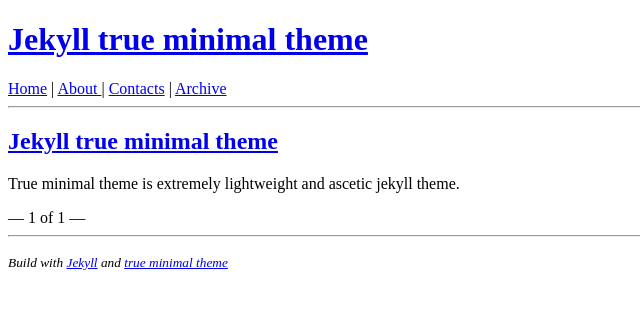
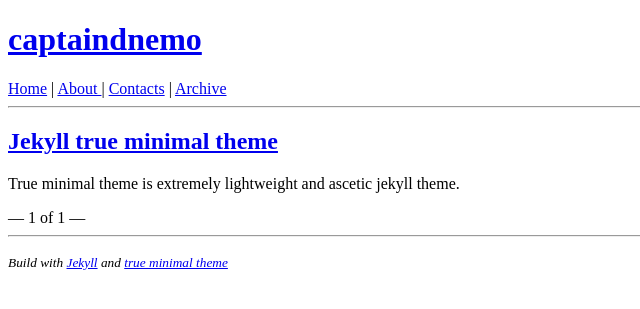
Before and after one commit to CaptainDnemo/CaptainDnemo.github.io, a Jekyll site: the page built from index.html, in a window 1280 px wide. Shown: the top 309 px of the page, without its empty margins (0-640 px from the left). Built offline with Jekyll 4.4.1, drawn with Linux system fonts in a browser that asks for light colours; the list of posts is cut into pages by our own code.

Commit message:
Update _config.yml

```diff
--- a/_config.yml
+++ b/_config.yml
@@ -1,4 +1,4 @@
-name: "Jekyll true minimal theme"
+name: "captaindnemo"
 description: "Lightweight theme"
 
 url: ''
```
